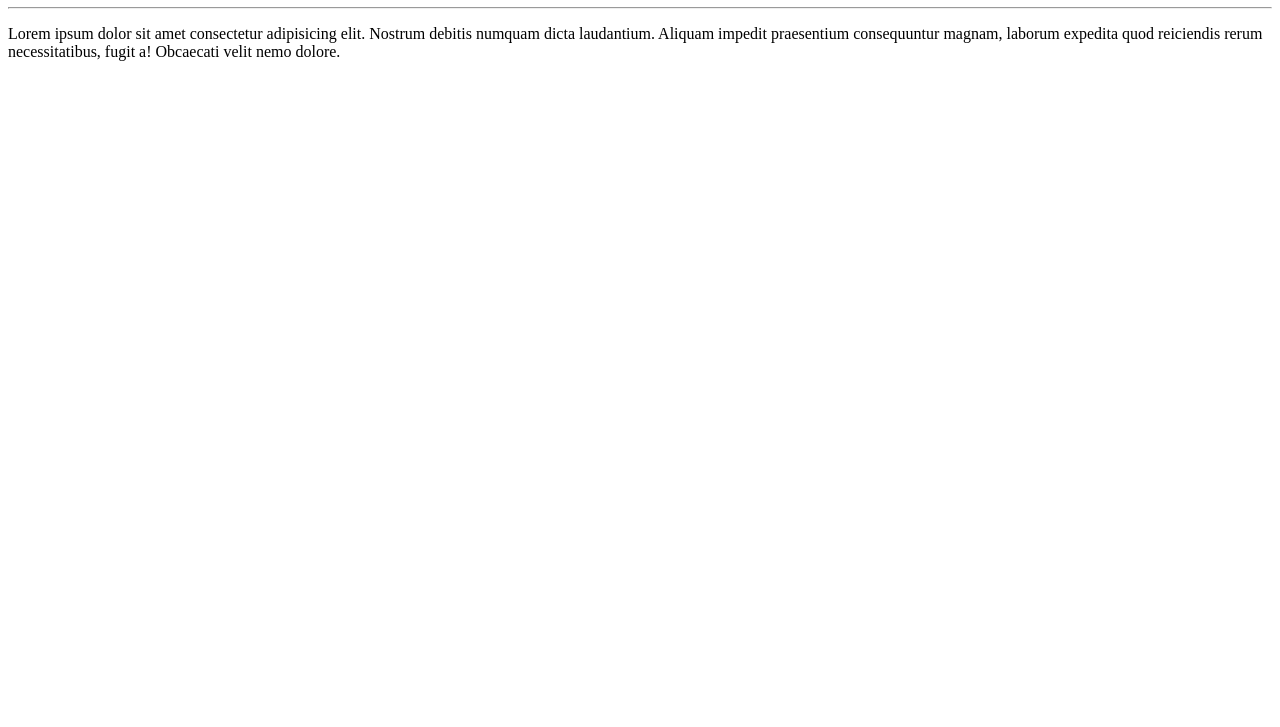
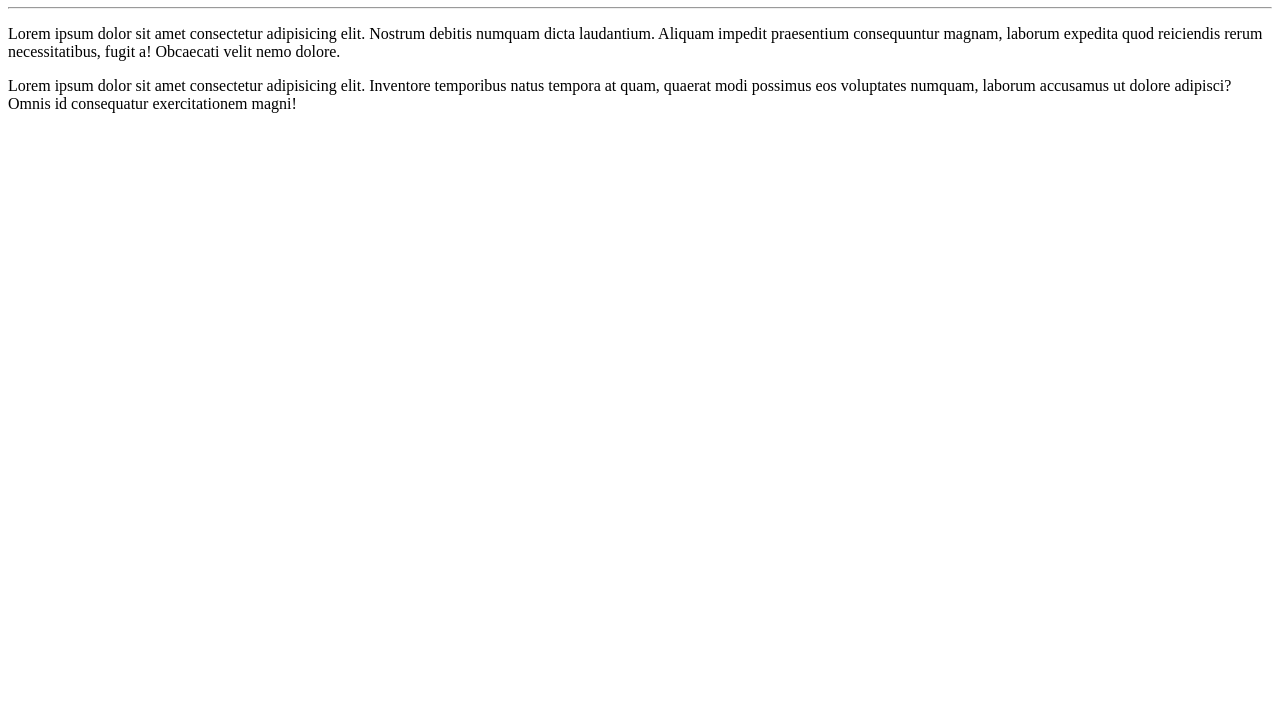
Before and after one commit to AudoNatario/Ola-Mundo, a plain HTML site: page site-exemplo/index.html in a window 1280 px wide. Shown: the part 73-800 px from the top of the page. Drawn offline with Linux system fonts and the light colour scheme.

Commit message:
adicionei um parágrafo

```diff
--- a/site-exemplo/index.html
+++ b/site-exemplo/index.html
@@ -9,6 +9,7 @@
     <h1>Olá, Mundo!</h1>
     <hr>
     <p>Lorem ipsum dolor sit amet consectetur adipisicing elit. Nostrum debitis numquam dicta laudantium. Aliquam impedit praesentium consequuntur magnam, laborum expedita quod reiciendis rerum necessitatibus, fugit a! Obcaecati velit nemo dolore.</p>
+    <p>Lorem ipsum dolor sit amet consectetur adipisicing elit. Inventore temporibus natus tempora at quam, quaerat modi possimus eos voluptates numquam, laborum accusamus ut dolore adipisci? Omnis id consequatur exercitationem magni!</p>
 
 </body>
 </html>
```
